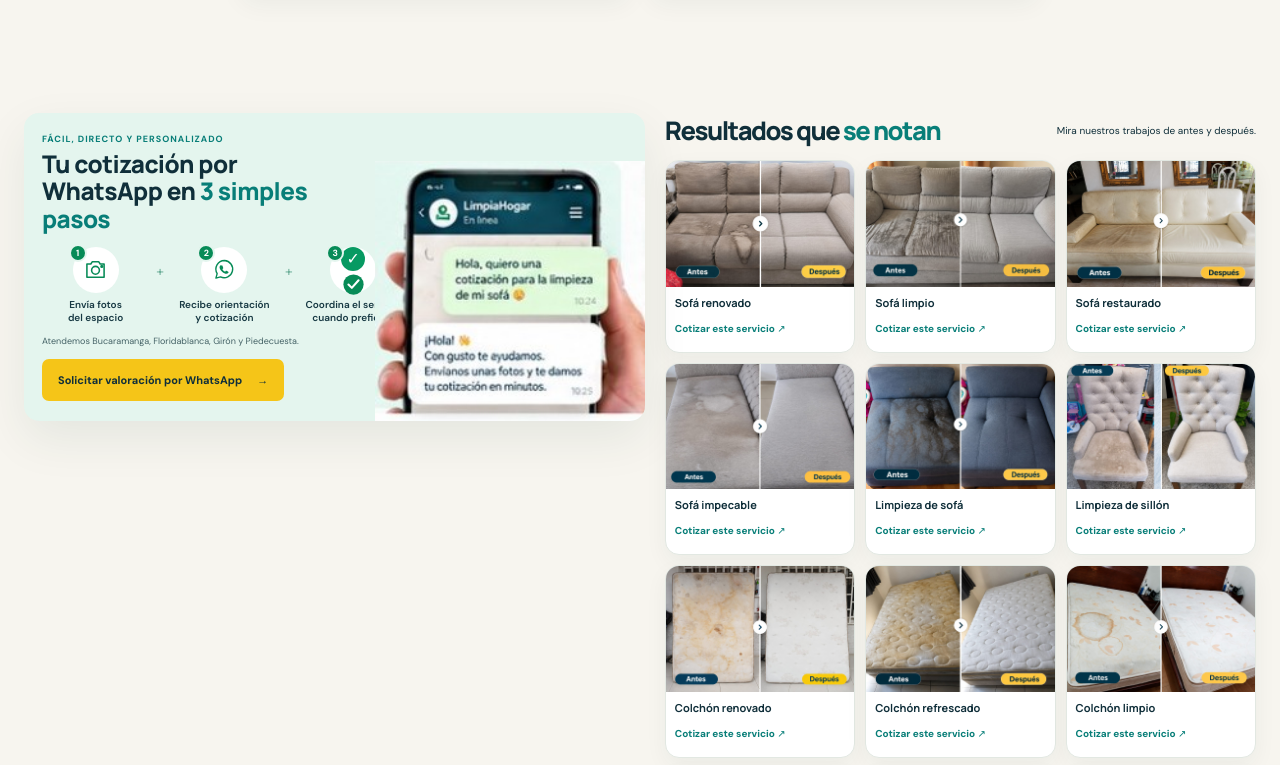
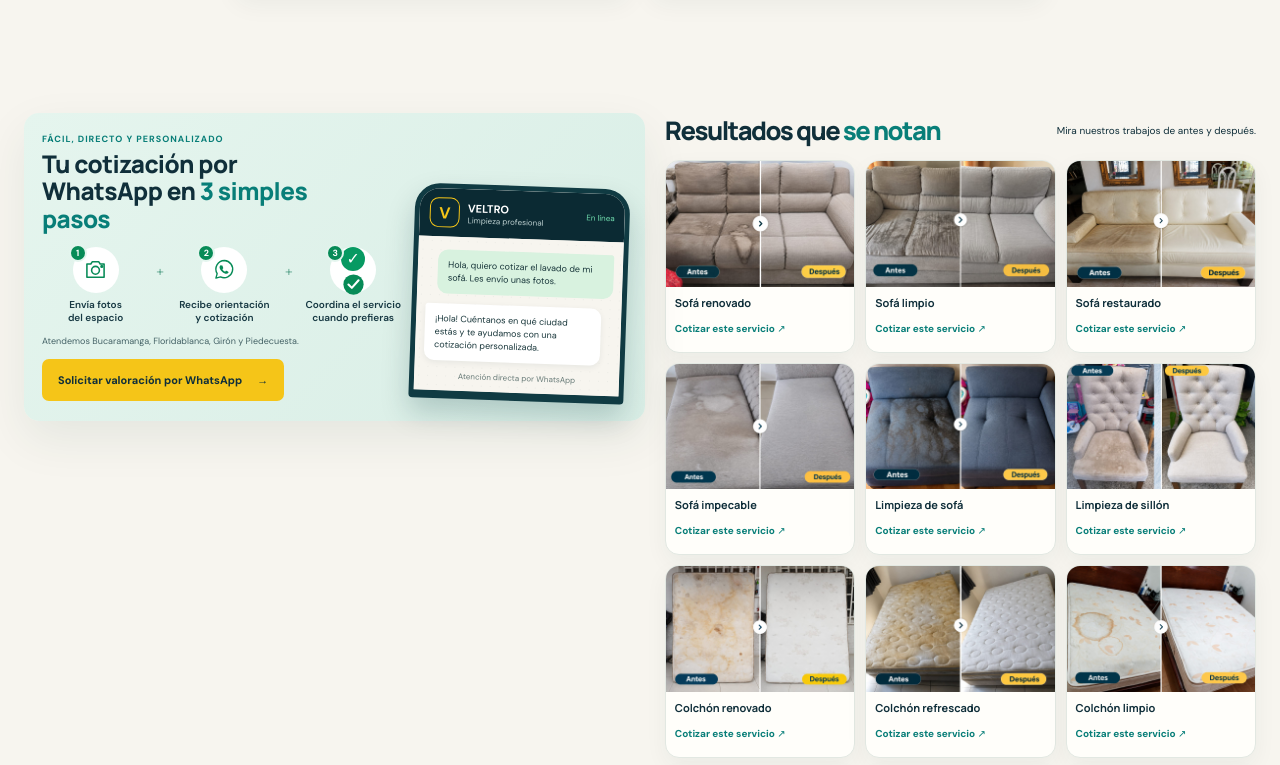
Before and after one commit to desarrolladoralexander-oss/veltro_web, a website with bundled scripts: page index.html in a window 1280 px wide. Shown: the part 1690-2455 px from the top of the page. Built offline with nearby package versions, Linux system fonts and the light colour scheme.

Commit message:
fix: actualizar guia de WhatsApp y ciudad de portada

```diff
--- a/index.html
+++ b/index.html
@@ -55,8 +55,8 @@
           <p class="sobretitulo">ESPACIOS MÁS LIMPIOS, HOGARES MÁS SANOS</p>
           <h1>Limpieza profesional <span>que se nota.</span></h1>
           <p class="texto-portada">
-            Renueva tus muebles y espacios con un servicio cuidadoso, pensado
-            para que vuelvas a disfrutar cada rincón.
+            Limpieza profesional en Bucaramanga y su área metropolitana.
+            Renueva tus muebles y espacios con un servicio cuidadoso.
           </p>
           <div class="acciones-portada">
             <a
@@ -297,11 +297,18 @@
               <span aria-hidden="true">→</span></a
             >
           </div>
-          <img
-            class="imagen-telefono-guia"
-            src="assets/images/guia-whatsapp-telefono.jpg"
-            alt="Persona sosteniendo un teléfono con una conversación de cotización por WhatsApp"
-          />
+          <div class="conversacion-veltro" aria-label="Ejemplo de conversación con VELTRO por WhatsApp">
+            <div class="encabezado-conversacion">
+              <span class="avatar-veltro" aria-hidden="true">V</span>
+              <span><strong>VELTRO</strong><small>Limpieza profesional</small></span>
+              <span class="estado-en-linea">En línea</span>
+            </div>
+            <div class="mensajes-conversacion">
+              <p class="mensaje mensaje-cliente">Hola, quiero cotizar el lavado de mi sofá. Les envío unas fotos.</p>
+              <p class="mensaje mensaje-veltro">¡Hola! Cuéntanos en qué ciudad estás y te ayudamos con una cotización personalizada.</p>
+              <span class="hora-conversacion">Atención directa por WhatsApp</span>
+            </div>
+          </div>
         </section>
 
         <section
--- a/styles.css
+++ b/styles.css
@@ -1428,6 +1428,114 @@ textarea {
 .resaltado {
   color: var(--verde-azulado);
 }
+/* Guía WhatsApp con conversación nítida y marca VELTRO. */
+.seccion-cotizacion {
+  background: linear-gradient(135deg, #e5f5ee 0%, #d9eee6 100%);
+}
+.conversacion-veltro {
+  position: relative;
+  z-index: 2;
+  align-self: end;
+  justify-self: end;
+  width: min(100%, 230px);
+  overflow: hidden;
+  border: 5px solid #103b43;
+  border-bottom-width: 8px;
+  border-radius: 25px 25px 4px 4px;
+  background: #f7f5ef;
+  box-shadow: 0 14px 28px #07343b35;
+  transform: rotate(2deg);
+}
+.encabezado-conversacion {
+  display: flex;
+  align-items: center;
+  gap: 8px;
+  min-height: 48px;
+  padding: 7px 10px;
+  background: #0b2a33;
+  color: #fff;
+}
+.avatar-veltro {
+  display: grid;
+  flex: 0 0 30px;
+  width: 30px;
+  height: 30px;
+  place-items: center;
+  border: 1px solid var(--amarillo);
+  border-radius: 9px;
+  color: var(--amarillo);
+  font-weight: 800;
+}
+.encabezado-conversacion strong,
+.encabezado-conversacion small {
+  display: block;
+}
+.encabezado-conversacion strong { font-size: 11px; }
+.encabezado-conversacion small { color: #bed1d1; font-size: 8px; }
+.estado-en-linea {
+  margin-left: auto;
+  color: #72e0b0;
+  font-size: 8px;
+}
+.mensajes-conversacion {
+  display: grid;
+  gap: 10px;
+  min-height: 150px;
+  padding: 13px 9px 10px;
+  background-color: #f7f5ef;
+  background-image: radial-gradient(#0b2a330d .7px, transparent .7px);
+  background-size: 9px 9px;
+}
+.mensaje {
+  max-width: 94%;
+  margin: 0;
+  padding: 9px 10px;
+  border-radius: 10px;
+  color: #18363a;
+  font-size: 9px;
+  line-height: 1.45;
+}
+.mensaje-cliente {
+  justify-self: end;
+  background: #d8f2df;
+  border-top-right-radius: 3px;
+}
+.mensaje-veltro {
+  justify-self: start;
+  background: #fff;
+  border-top-left-radius: 3px;
+  box-shadow: 0 2px 6px #102f3a12;
+}
+.hora-conversacion {
+  justify-self: center;
+  color: #687b78;
+  font-size: 8px;
+}
+.servicios,
+.seccion-resultados {
+  background-color: #f7f5ef;
+}
+.servicios {
+  max-width: none;
+  padding-right: max(calc((100vw - 1260px) / 2), 26px);
+  padding-left: max(calc((100vw - 1260px) / 2), 26px);
+}
+.rejilla-servicios > .tarjeta-servicio,
+.seccion-resultados .tarjeta-resultado {
+  background: #fffefa;
+}
+@media(max-width:680px) {
+  .conversacion-veltro {
+    width: min(78%, 250px);
+    margin: 9px auto 3px;
+    justify-self: center;
+  }
+  .mensajes-conversacion { min-height: 125px; }
+  .servicios {
+    padding-right: 20px;
+    padding-left: 20px;
+  }
+}
 #nosotros {
   background: var(--profundo);
   color: #fff;
```
